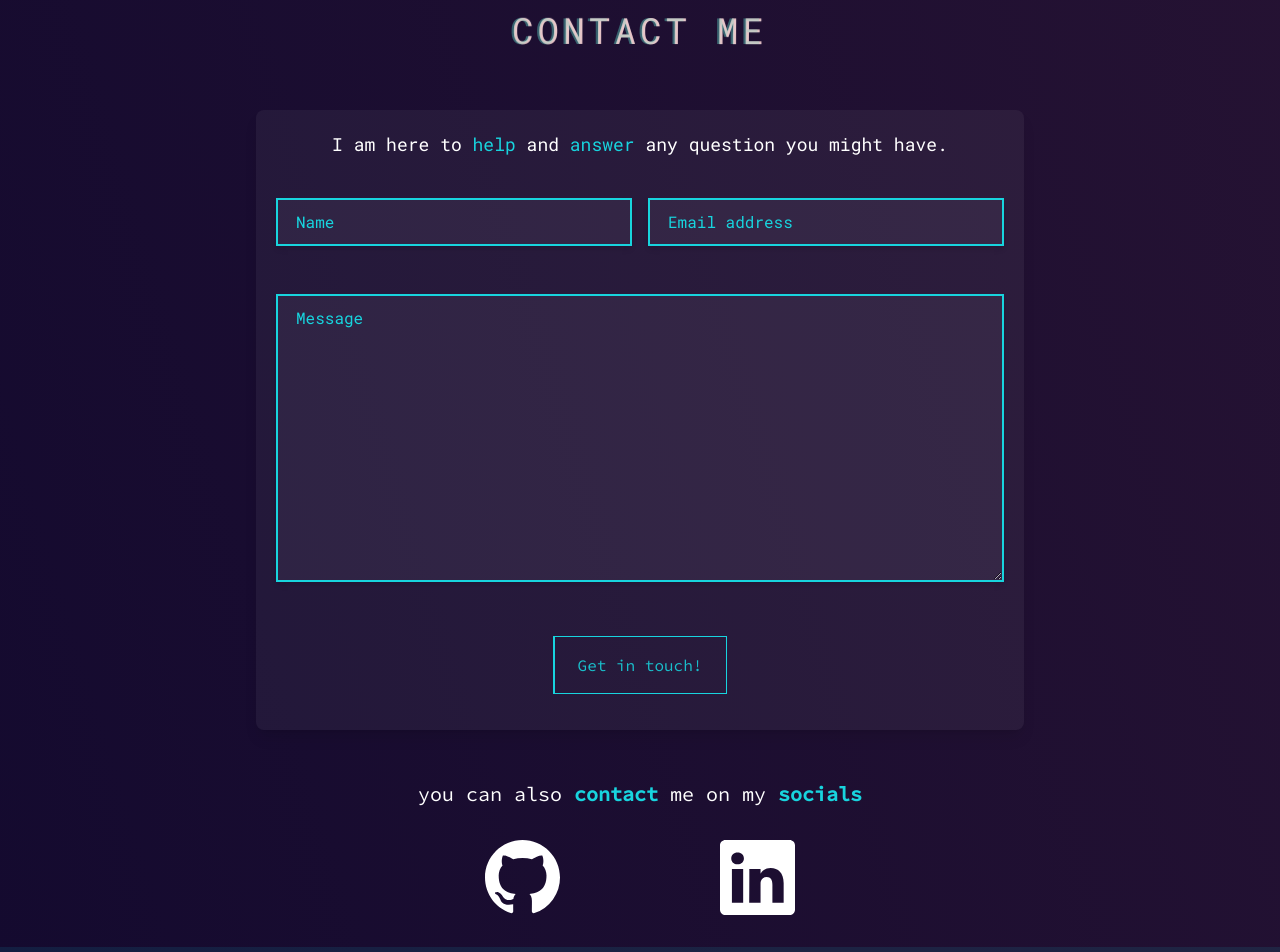
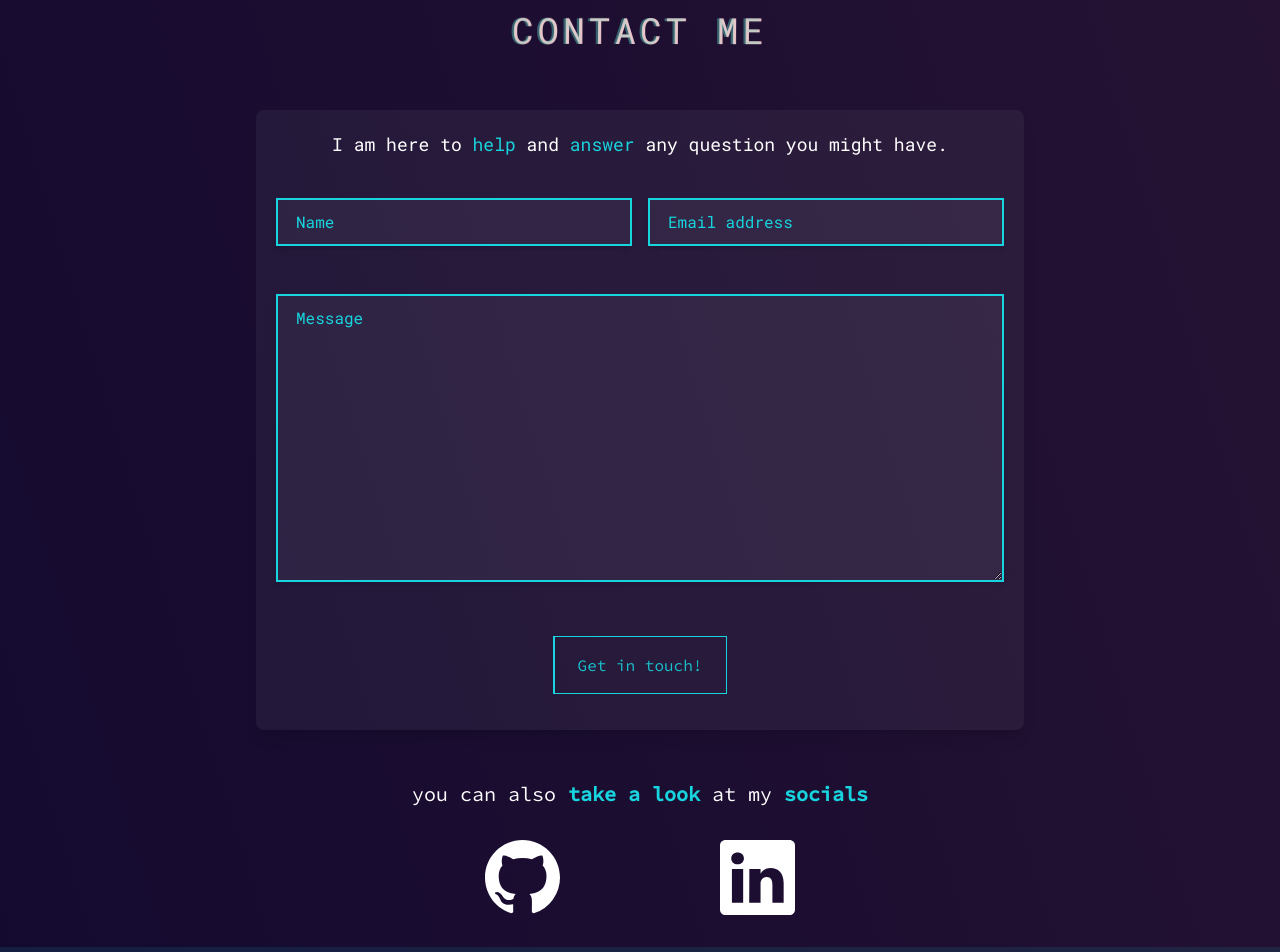
Before and after one commit to LeAnsman/Portfolio, a React (Vite) app: page / in a window 1280 px wide. Shown: the part 3220-4172 px from the top of the page. Built offline with nearby package versions, Linux system fonts and the light colour scheme.

Commit message:
Fixing contact page

```diff
--- a/src/Layout.jsx
+++ b/src/Layout.jsx
@@ -10,6 +10,7 @@ import Work from "./pages/Work";
 import AOS from "aos";
 import "aos/dist/aos.css";
 import Footer from "./components/Footer";
+import ContactLinks from "./components/ContactLinks";
 
 export default function Layout() {
   const [scrollP, setScrollP] = useState(0);
@@ -61,6 +62,7 @@ export default function Layout() {
           <Skills />
           <Work />
           <Contact />
+          <ContactLinks />
         </main>
         <Footer />
       </div>
--- a/src/components/ContactLinks.jsx
+++ b/src/components/ContactLinks.jsx
@@ -5,8 +5,9 @@ export default function ContactLinks() {
   return (
     <div data-aos="fade-left">
       <p className="font-sourceCodePro text-xl text-white text-center">
-        you can also <span className="font-bold text-secondary">contact</span>{" "}
-        me on my <span className="font-bold text-secondary">socials</span>
+        you can also{" "}
+        <span className="font-bold text-secondary">take a look</span> at my{" "}
+        <span className="font-bold text-secondary">socials</span>
       </p>
       <div className="flex justify-center gap-20 sm:gap-40 py-8 text-white">
         <SocialLinks size={75} />
--- a/src/pages/Contact.jsx
+++ b/src/pages/Contact.jsx
@@ -20,20 +20,13 @@ export default function Contact() {
           data-aos="fade-right"
         >
           <p className="text-lg text-center pb-4" data-aos="fade-in">
-            I am here to{" "}
-            <span className="hover-underline-animation text-secondary">
-              help
-            </span>{" "}
-            and{" "}
-            <span className="hover-underline-animation text-secondary">
-              answer
-            </span>{" "}
-            any question you might have.
+            I am here to <span className="text-secondary">help</span> and{" "}
+            <span className="text-secondary">answer</span> any question you
+            might have.
           </p>
           <ContactForm />
         </div>
       </section>
-      <ContactLinks />
     </>
   );
 }
```
